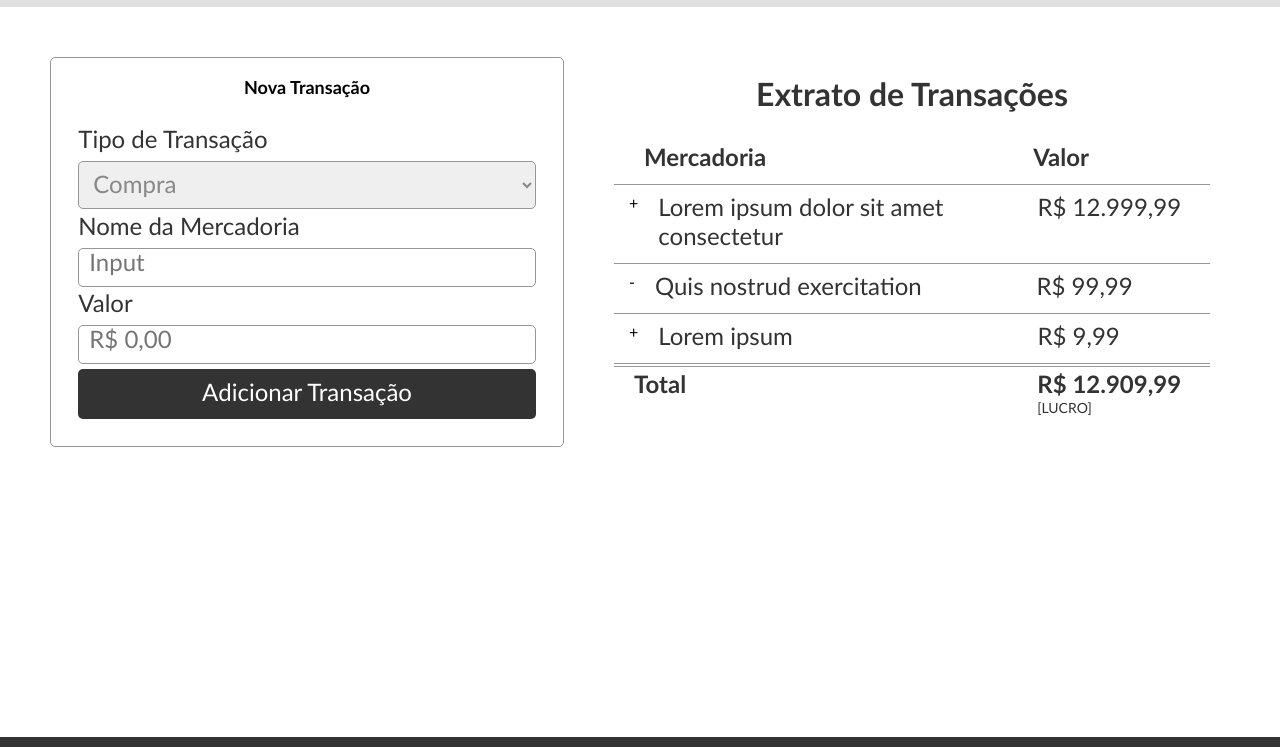
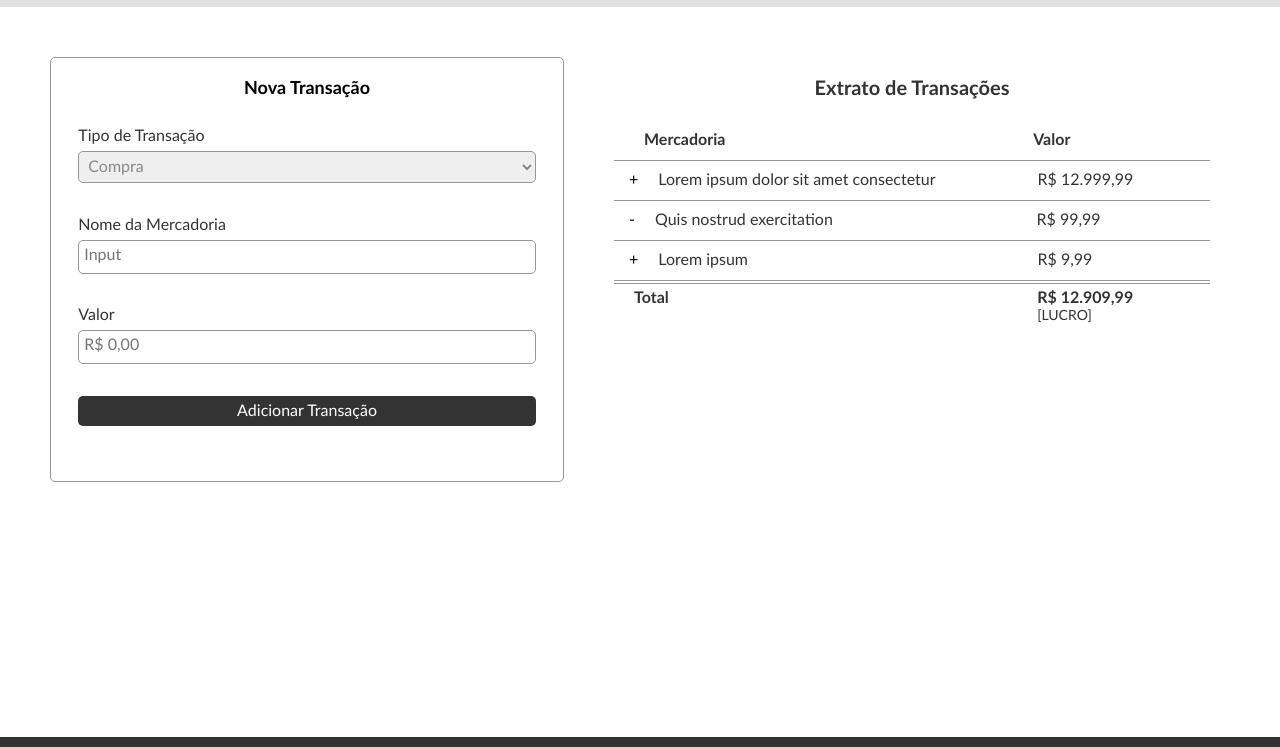
Before and after one commit to luandunas/newtab_projeto_individual, a plain HTML site: page index.html in a window 1280 px wide. Shown: the part 53-800 px from the top of the page. Drawn offline with Linux system fonts and the light colour scheme.

Commit message:
ajustado tamanho dos elementos para Desktop
Foi alterado o tamanho das Divs e inputs para melhor fidelidade ao Wireframe

```diff
--- a/css/index.css
+++ b/css/index.css
@@ -363,15 +363,20 @@ p.acaoTransacao {
     .transacao, .extrato{
         margin: 50px;
     }
+    .transacaoForm div{
+        padding-bottom: 30px;
+    }
     .selectInput, .textInput{
-        padding: 10px;
+        padding: unset;
+        padding-left: 5px;
+        height: 32px;
     }
     .btnSubmit{
-        height: 50px
+        height: 30px;
     }
 
     .titulo{
-        font-size: 32px
+        font-size: 20px;
     }
 
     ul{
@@ -379,6 +384,6 @@ p.acaoTransacao {
     }
 
     .label, .textoTabela, .btnSubmit, .selectInput, .textInput::placeholder{
-        font-size: 24px;
+        font-size: 16px;
     }
 }
```
